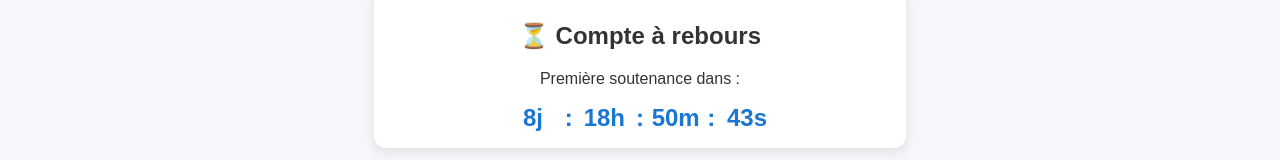
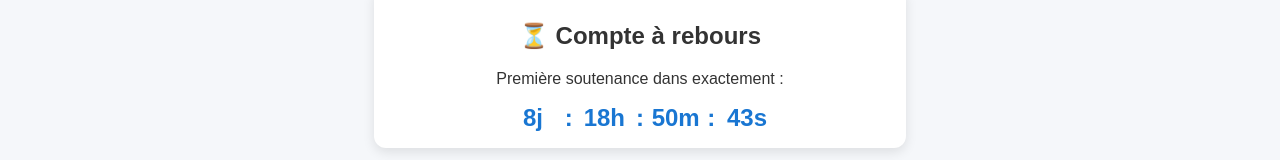
Before and after one commit to EddyKatshunga/nos-memoires, a plain HTML site: page index.html in a window 1280 px wide. Shown: the part 134-294 px from the top of the page. Drawn offline with Linux system fonts and the light colour scheme.

Commit message:
Description de vos modifications

```diff
--- a/index.html
+++ b/index.html
@@ -22,7 +22,7 @@
     <!-- Compte à rebours -->
     <section id="countdown-section">
       <h2>⏳ Compte à rebours</h2>
-      <p>Première soutenance dans :</p>
+      <p>Première soutenance dans exactement :</p>
       <div id="countdown"></div>
     </section>
 
```
